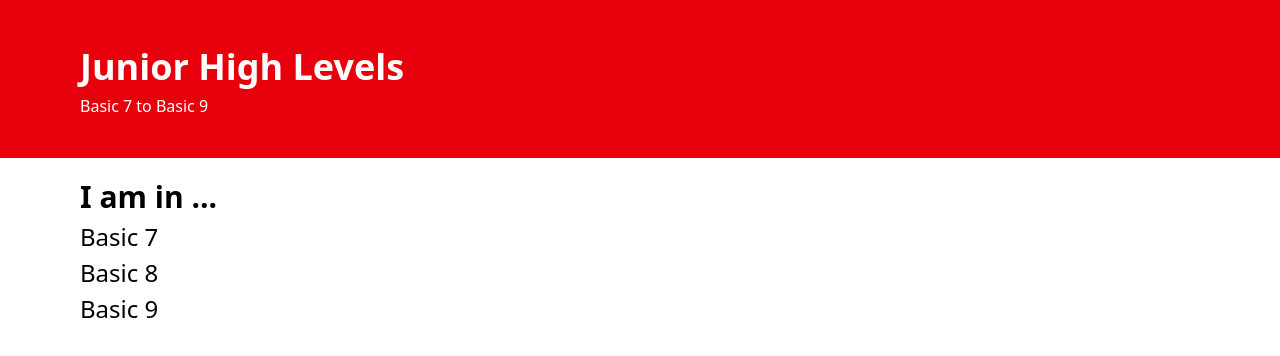
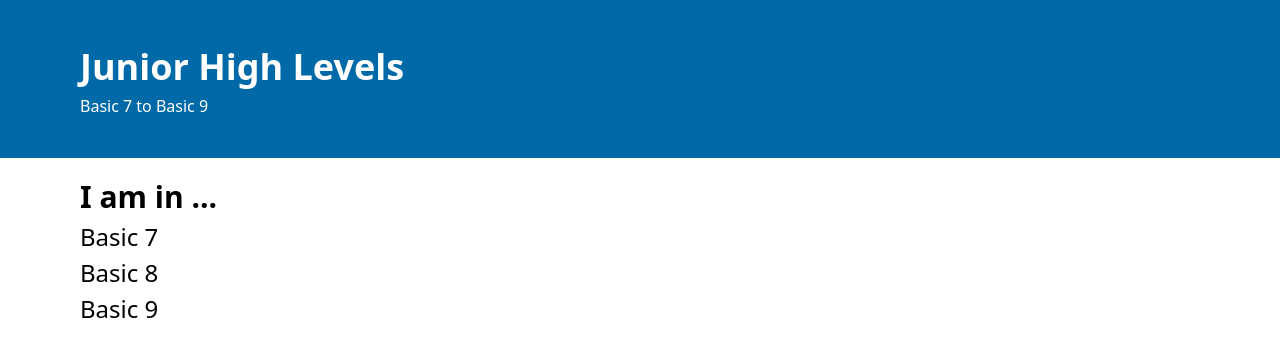
Before and after one commit to esovor/ghdigitalclassroom, a Next.js app: page /jhs in a window 1280 px wide. Shown: the top 356 px of the page. Built offline with nearby package versions, Linux system fonts and the light colour scheme.

Commit message:
8 commit

```diff
--- a/app/globals.css
+++ b/app/globals.css
@@ -70,7 +70,7 @@
 
 @layer components {
     .sectionHeaderRed {
-        background: var(--color-red-600);
+        background: var(--color-sky-700);
         color: var(--color-white);
         padding-top: 40px;
         padding-bottom: 40px;
```
